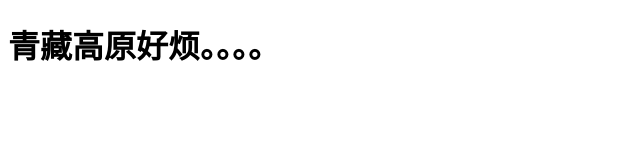
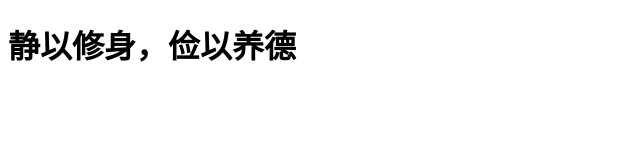
Before and after one commit to jiaochengqing/test, a plain HTML site: page inde.html in a window 1280 px wide. Shown: the whole page, without its empty margins (0-640 px from the left). Drawn offline with Linux system fonts and the light colour scheme.

Commit message:
Update and rename 111111111111111.html to inde.html

```diff
--- a/111111111111111.html
+++ b/inde.html
@@ -10,7 +10,7 @@
 </head>
 
 <body>
-    <h1>青藏高原好烦。。。。</h1>
+    <h1>静以修身，俭以养德</h1>
 </body>
 
 </html>
```
